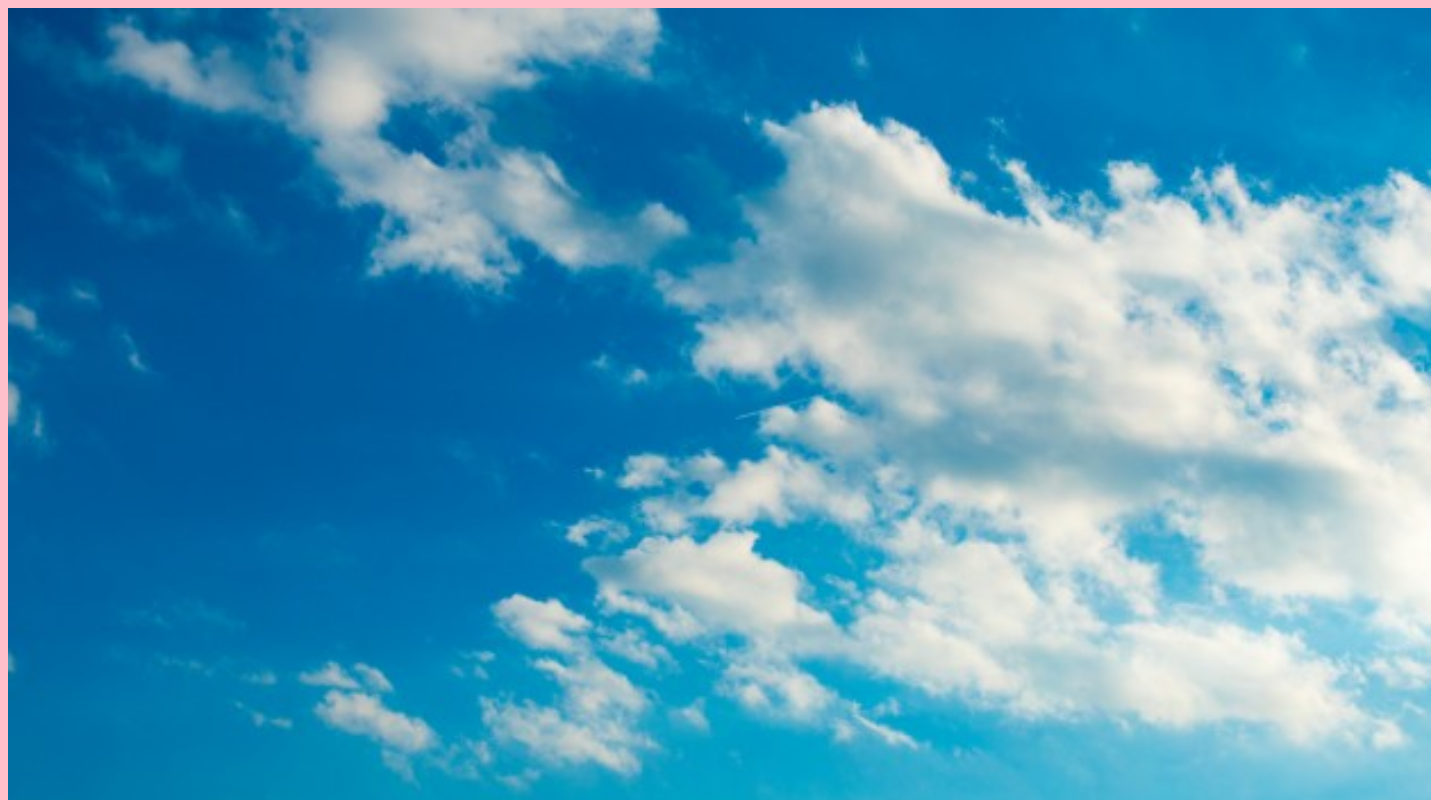
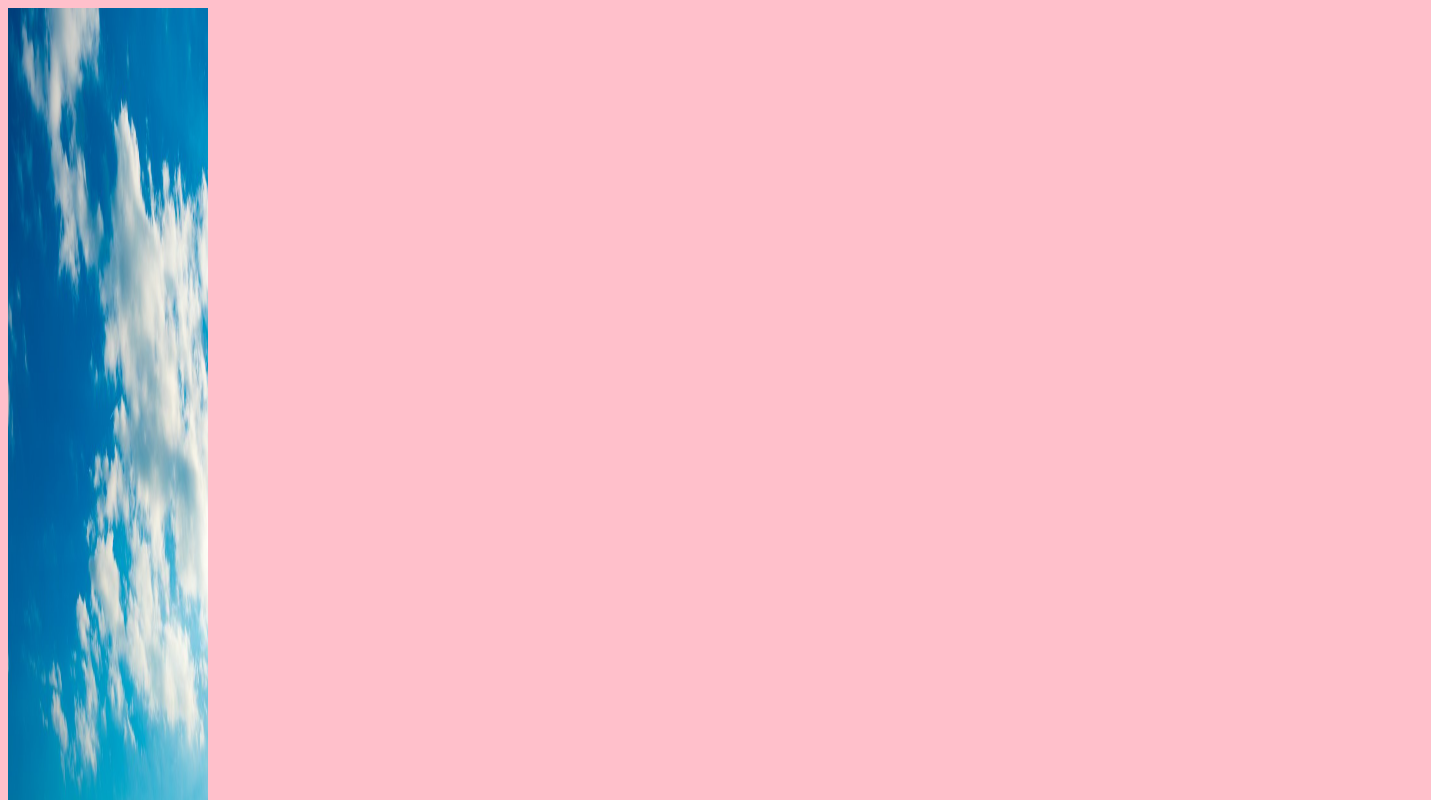
Before and after one commit to marylange/marylange.github.io, a plain HTML site: page index.html in a window 1280 px wide. Shown: the top 800 px of the page, 1431 px wide, since content can reach past the window. Drawn offline with Linux system fonts and the light colour scheme.

```diff
--- a/index.html
+++ b/index.html
@@ -6,7 +6,7 @@
     </head>
     <body>
         <nav>
-            <img src="imagens/ceu-azul-com-nuvens-brancas-inchadas_1385-11.jpg" alt="imagem de um céu azul" height="800px">
+            <img src="imagens/ceu-azul-com-nuvens-brancas-inchadas_1385-11.jpg" alt="imagem de um céu azul" width="200px" height="800px">
         </nav>
         <style>
             body{
```
